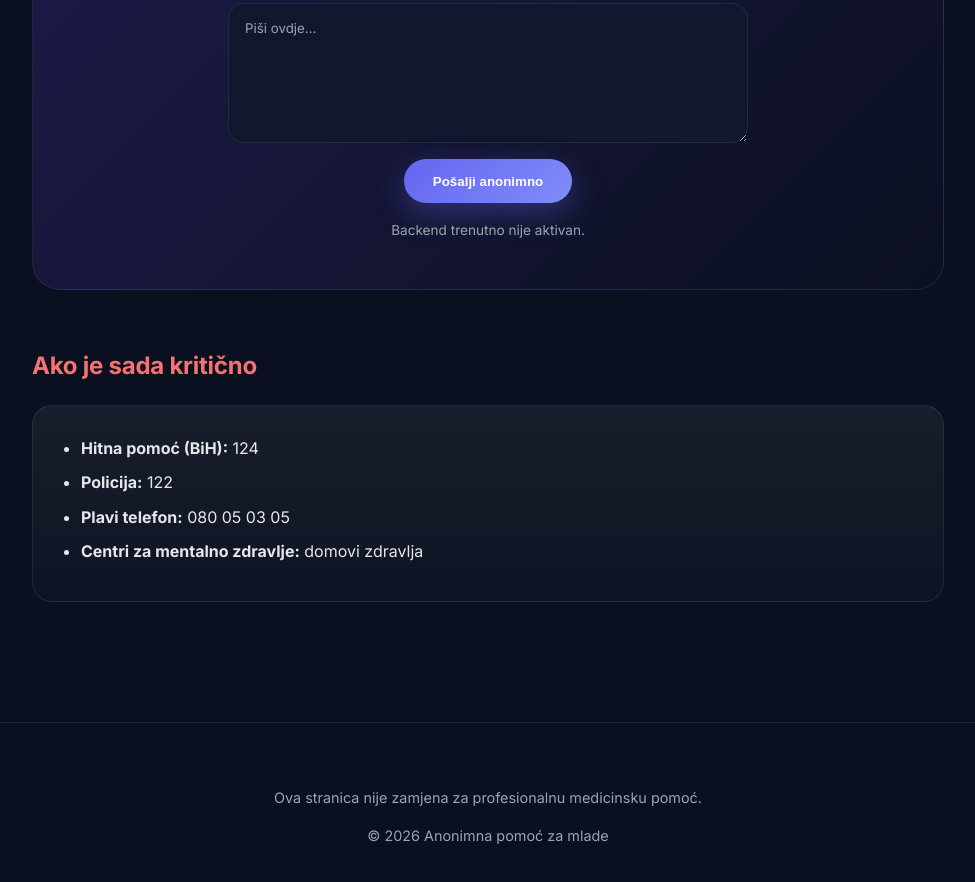
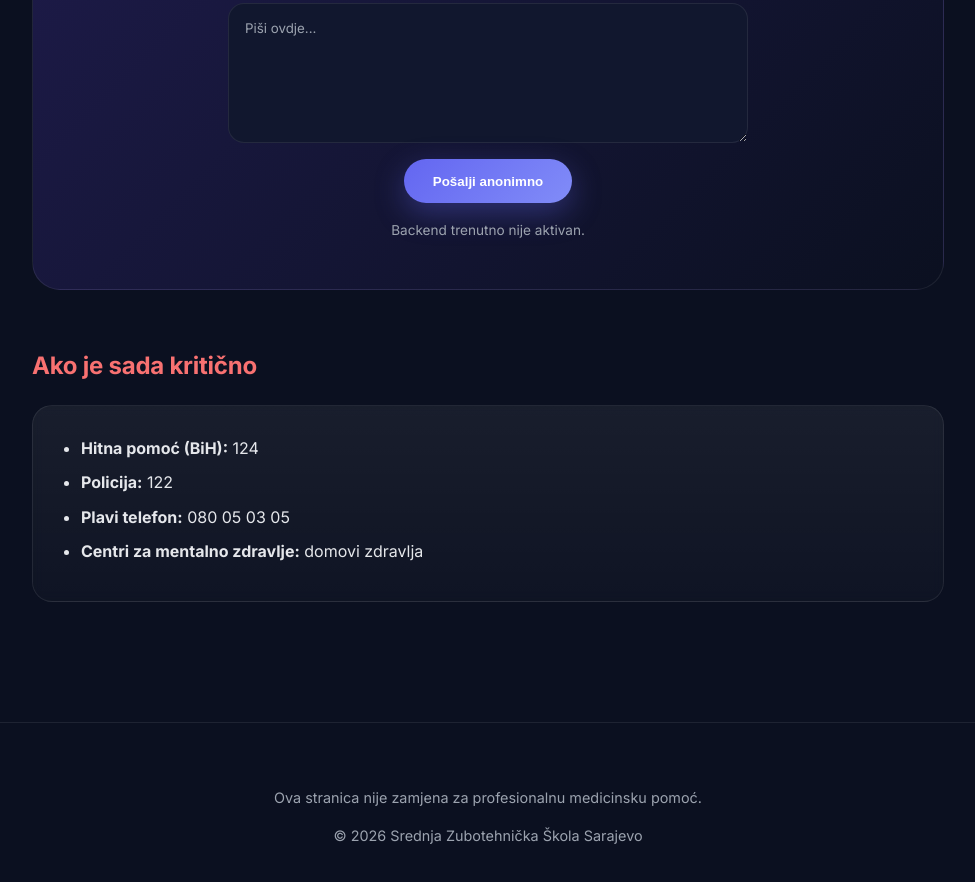
Before and after one commit to adihaseci-glitch/anonimna-pomoc, a plain HTML site: page index.html in a window 1280 px wide. Shown: the part 1423-2305 px from the top of the page, without its empty margins (152-1127 px from the left). Drawn offline with Linux system fonts and the light colour scheme.

Commit message:
Update index.html

```diff
--- a/index.html
+++ b/index.html
@@ -191,7 +191,7 @@
 
   <footer class="reveal">
     <p>Ova stranica nije zamjena za profesionalnu medicinsku pomoć.</p>
-    <p>&copy; 2026 Anonimna pomoć za mlade</p>
+    <p>&copy; 2026 Srednja Zubotehnička Škola Sarajevo </p>
   </footer>
 
   <script>
```
